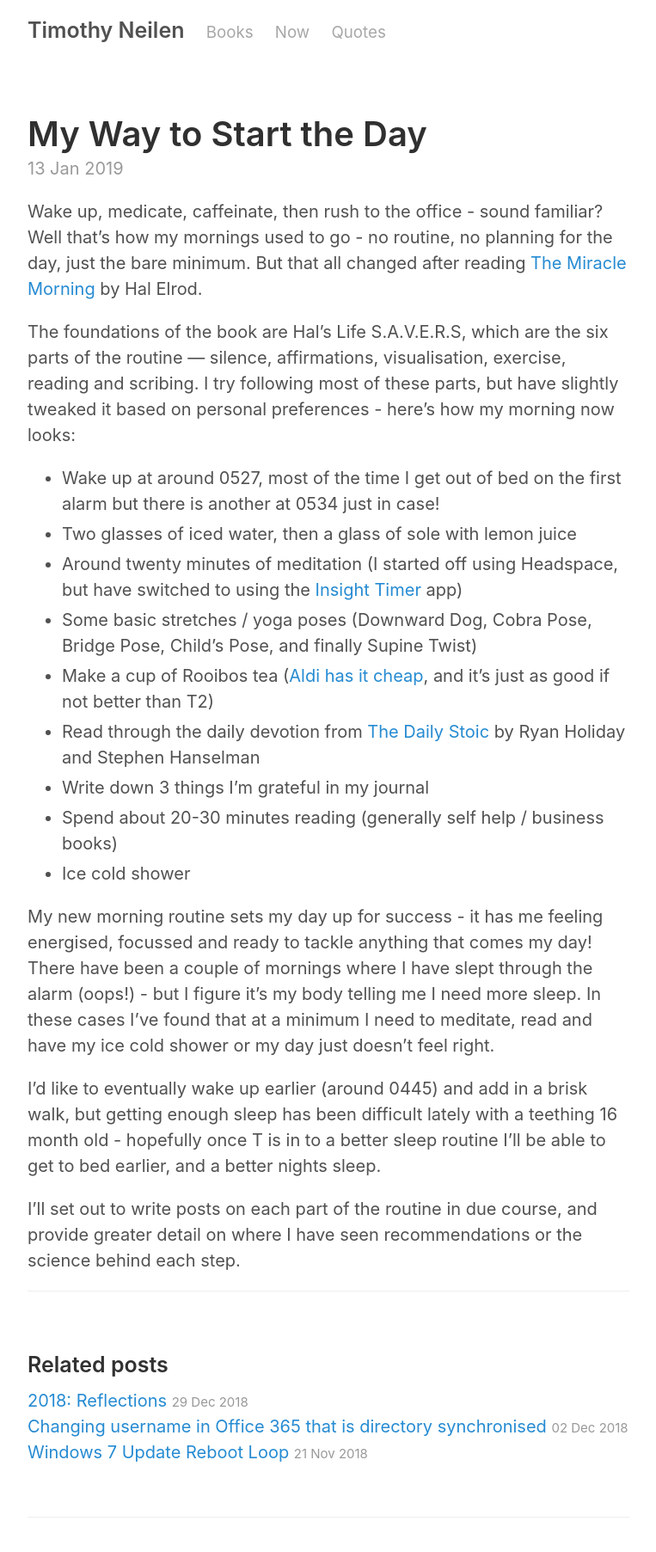
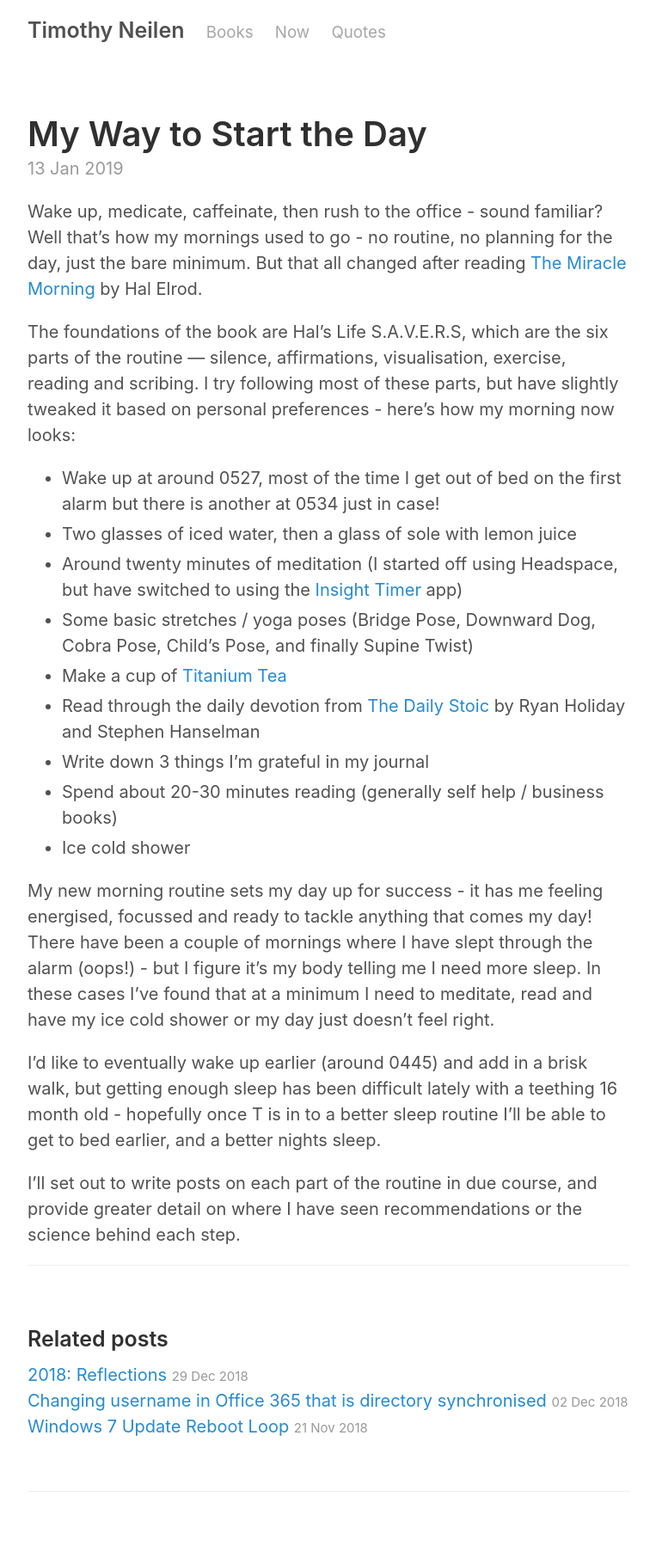
Before and after one commit to teejayen/teejayen.github.io, a Jekyll site: the page built from _posts/2019-01-13-my-way-to-start-the-day.md, in a window 1280 px wide. Shown: the whole page at 86% size, without its empty margins (258-1021 px from the left). Built offline with Jekyll 4.4.1, drawn with Linux system fonts in a browser that asks for light colours; after the commit the page ends 1775 px from its top, so only the background shows below that.

Commit message:
changed tea

```diff
--- a/_posts/2019-01-13-my-way-to-start-the-day.md
+++ b/_posts/2019-01-13-my-way-to-start-the-day.md
@@ -11,8 +11,8 @@
 - Wake up at around 0527, most of the time I get out of bed on the first alarm but there is another at 0534 just in case!
 - Two glasses of iced water, then a glass of sole  with lemon juice
 - Around twenty minutes of meditation (I started off using Headspace, but have switched to using the [Insight Timer](https://insighttimer.com/) app)
-- Some basic stretches / yoga poses (Downward Dog, Cobra Pose, Bridge Pose, Child's Pose, and finally Supine Twist)
-- Make a cup of Rooibos tea ([Aldi has it cheap](https://www.aldi.com.au/en/groceries/just-organic/chocolate-detail/ps/p/just-organic-fairtrade-rooibos-herbal-infusion-tea/), and it's just as good if not better than T2)
+- Some basic stretches / yoga poses (Bridge Pose, Downward Dog, Cobra Pose, Child's Pose, and finally Supine Twist)
+- Make a cup of [Titanium Tea](https://tim.blog/2015/05/25/morning-tea-thats-better-than-coffee/)
 - Read through the daily devotion from [The Daily Stoic](https://www.amazon.com.au/dp/B01KAFIQE6) by Ryan Holiday and Stephen Hanselman
 - Write down 3 things I'm grateful in my journal
 - Spend about 20-30 minutes reading (generally self help / business books)
```
